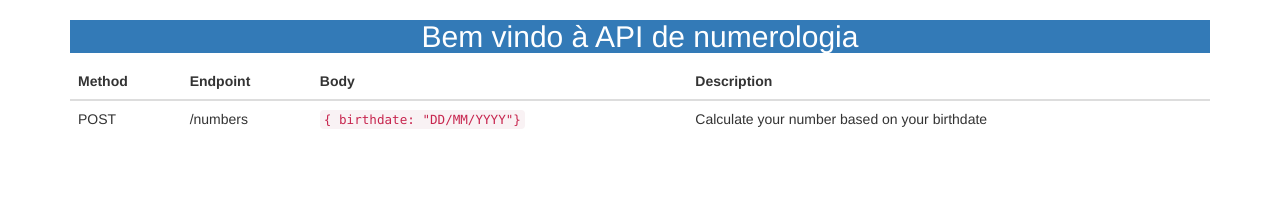
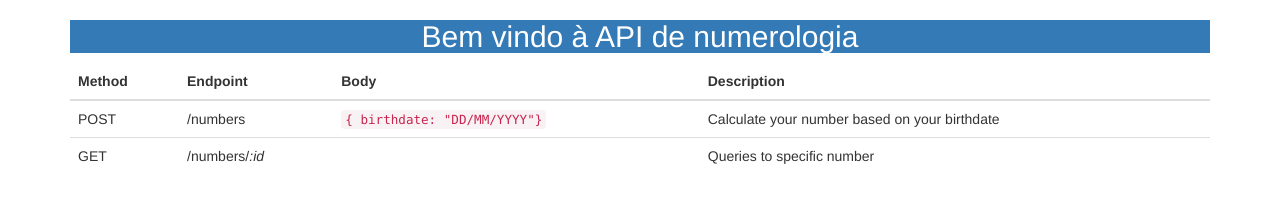
Before and after one commit to felipehfs/api-de-numerologia, a website: page public/index.html in a window 1280 px wide. Drawn offline with nearby package versions, Linux system fonts and the light colour scheme.

Commit message:
adicionado rota de consulta

```diff
--- a/public/index.html
+++ b/public/index.html
@@ -38,6 +38,12 @@
                     <td><code>{ birthdate: "DD/MM/YYYY"}</code></td>
                     <td>Calculate your number based on your birthdate</td>
                 </tr>
+                <tr>
+                    <td>GET</td>
+                    <td>/numbers/<em>:id</em></td>
+                    <td></td>
+                    <td>Queries to specific number</td>
+                </tr>
             </tbody>
         </table>
     </div>
```
